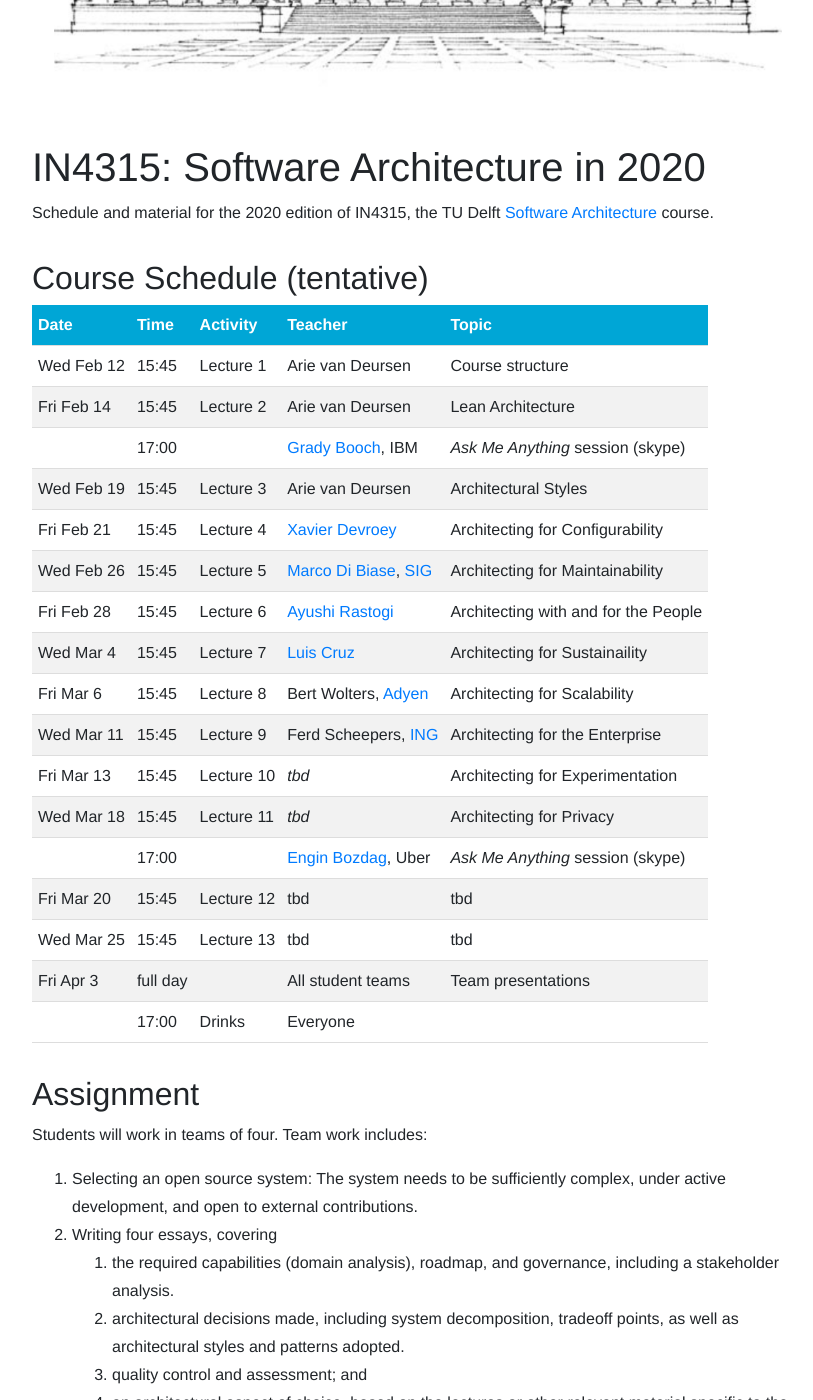
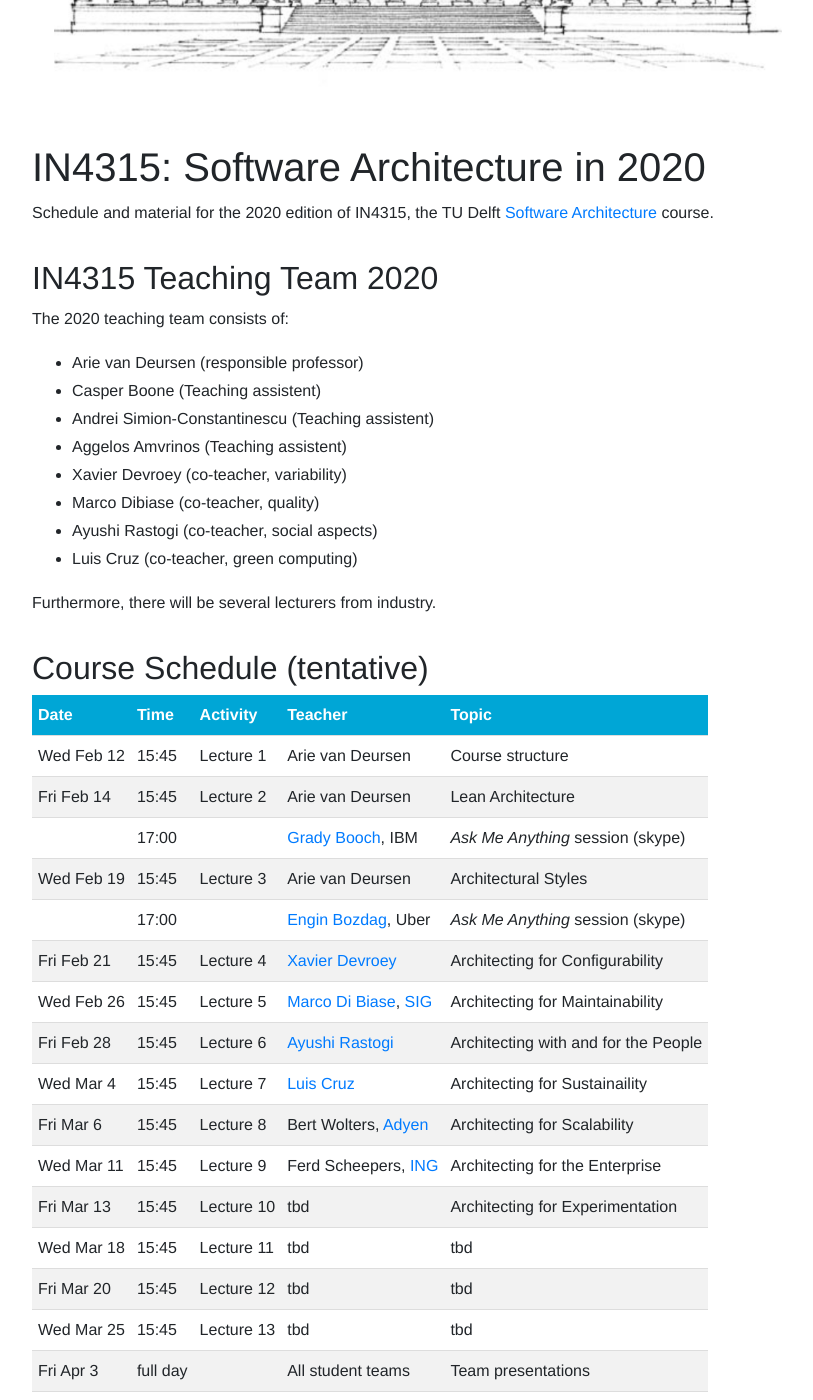
Before and after one commit to SERG-Delft/delftswa, a Jekyll site: the page built from 2020/index.md, in a window 1280 px wide and 1400 px high, scrolled down 201 px. Shown: the whole window, without its empty margins (224-1037 px from the left). Built offline with Jekyll 4.4.1, drawn with Linux system fonts in a browser that asks for light colours; some of the changed text lies outside the part shown.

Commit message:
Add team work assignment

```diff
--- a/2020/index.md
+++ b/2020/index.md
@@ -4,6 +4,21 @@ layout: tud
 ---
 
 Schedule and material for the 2020 edition of IN4315, the TU Delft [Software Architecture](../index.html) course.
+
+## IN4315 Teaching Team 2020
+
+The 2020 teaching team consists of:
+
+- Arie van Deursen (responsible professor)
+- Casper Boone (Teaching assistent)
+- Andrei Simion-Constantinescu (Teaching assistent)
+- Aggelos Amvrinos (Teaching assistent)
+- Xavier Devroey (co-teacher, variability)
+- Marco Dibiase (co-teacher, quality)
+- Ayushi Rastogi (co-teacher, social aspects)
+- Luis Cruz (co-teacher, green computing)
+
+Furthermore, there will be several lecturers from industry.
 
 ## Course Schedule (tentative)
 
@@ -13,15 +28,15 @@ Wed Feb 12 | 15:45 | Lecture 1 | Arie van Deursen         | Course structure
 Fri Feb 14 | 15:45 | Lecture 2 | Arie van Deursen         | Lean Architecture
            | 17:00 |           | [Grady Booch], IBM       | _Ask Me Anything_ session (skype)
 Wed Feb 19 | 15:45 | Lecture 3 | Arie van Deursen         | Architectural Styles
+           | 17:00 |            | [Engin Bozdag], Uber    | _Ask Me Anything_ session (skype)
 Fri Feb 21 | 15:45 | Lecture 4 | [Xavier Devroey]         | Architecting for Configurability
 Wed Feb 26 | 15:45 | Lecture 5 | [Marco Di Biase], [SIG]  | Architecting for Maintainability
 Fri Feb 28 | 15:45 | Lecture 6 | [Ayushi Rastogi]         | Architecting with and for the People
 Wed Mar 4  | 15:45 | Lecture 7 | [Luis Cruz]              | Architecting for Sustainaility
 Fri Mar 6  | 15:45 | Lecture 8 | Bert Wolters, [Adyen]    | Architecting for Scalability
 Wed Mar 11 | 15:45 | Lecture 9 | Ferd Scheepers, [ING]    | Architecting for the Enterprise
-Fri Mar 13 | 15:45 | Lecture 10 | _tbd_                   | Architecting for Experimentation
-Wed Mar 18 | 15:45 | Lecture 11 | _tbd_                   | Architecting for Privacy
-           | 17:00 |            | [Engin Bozdag], Uber    | _Ask Me Anything_ session (skype)
+Fri Mar 13 | 15:45 | Lecture 10 | tbd                     | Architecting for Experimentation
+Wed Mar 18 | 15:45 | Lecture 11 | tbd                     | tbd
 Fri Mar 20 | 15:45 | Lecture 12 | tbd | tbd
 Wed Mar 25 | 15:45 | Lecture 13 | tbd | tbd
 Fri Apr 3  | full day |  | All student teams | Team presentations
@@ -43,7 +58,7 @@ Fri Apr 3  | full day |  | All student teams | Team presentations
 Students will work in teams of four.
 Team work includes:
 
-1. Selecting an open source system: The system needs to be sufficiently complex, under active development, and open to external contributions.
+1. [Selecting an open source system](team-work.html): The system needs to be sufficiently complex, under active development, and open to external contributions.
 2. Writing four essays, covering
     1. the required capabilities (domain analysis), roadmap, and governance, including a stakeholder analysis.
     2. architectural decisions made, including system decomposition, tradeoff points, as well as architectural styles and patterns adopted.
--- a/_layouts/tud.html
+++ b/_layouts/tud.html
@@ -11,7 +11,7 @@
 
     <link rel="icon" href="{{ "favicon.png" | relative_url }}">
 
-    <title>{{ site.coursecode: page.title }}</title>
+    <title>{{ site.coursecode }}: {{ page.title }}</title>
   </head>
   <body>
 
```
Also changed, not shown: 2020/suggested-projects.md (added, +44 -0 lines), 2020/team-work.md (added, +72 -0 lines), 1 other file.
